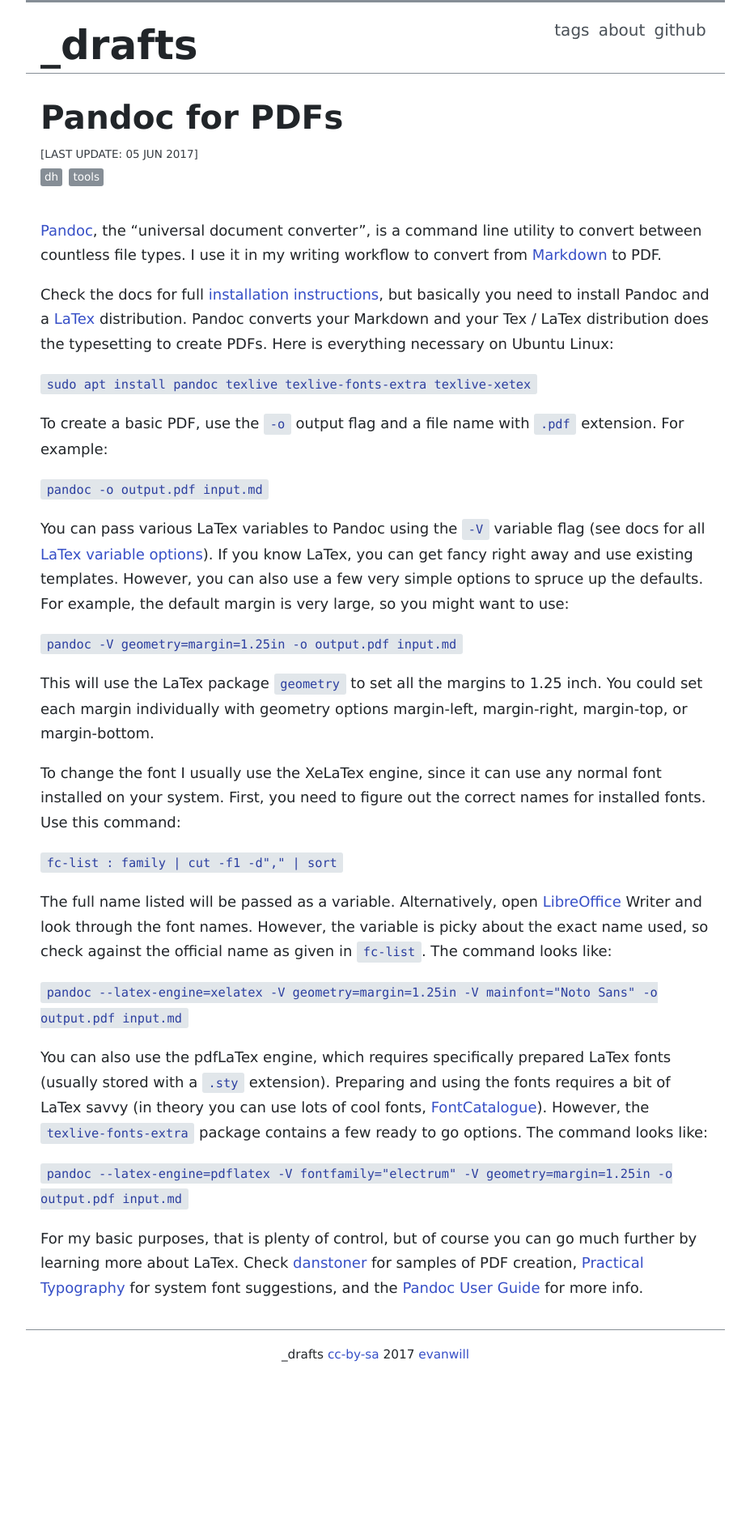
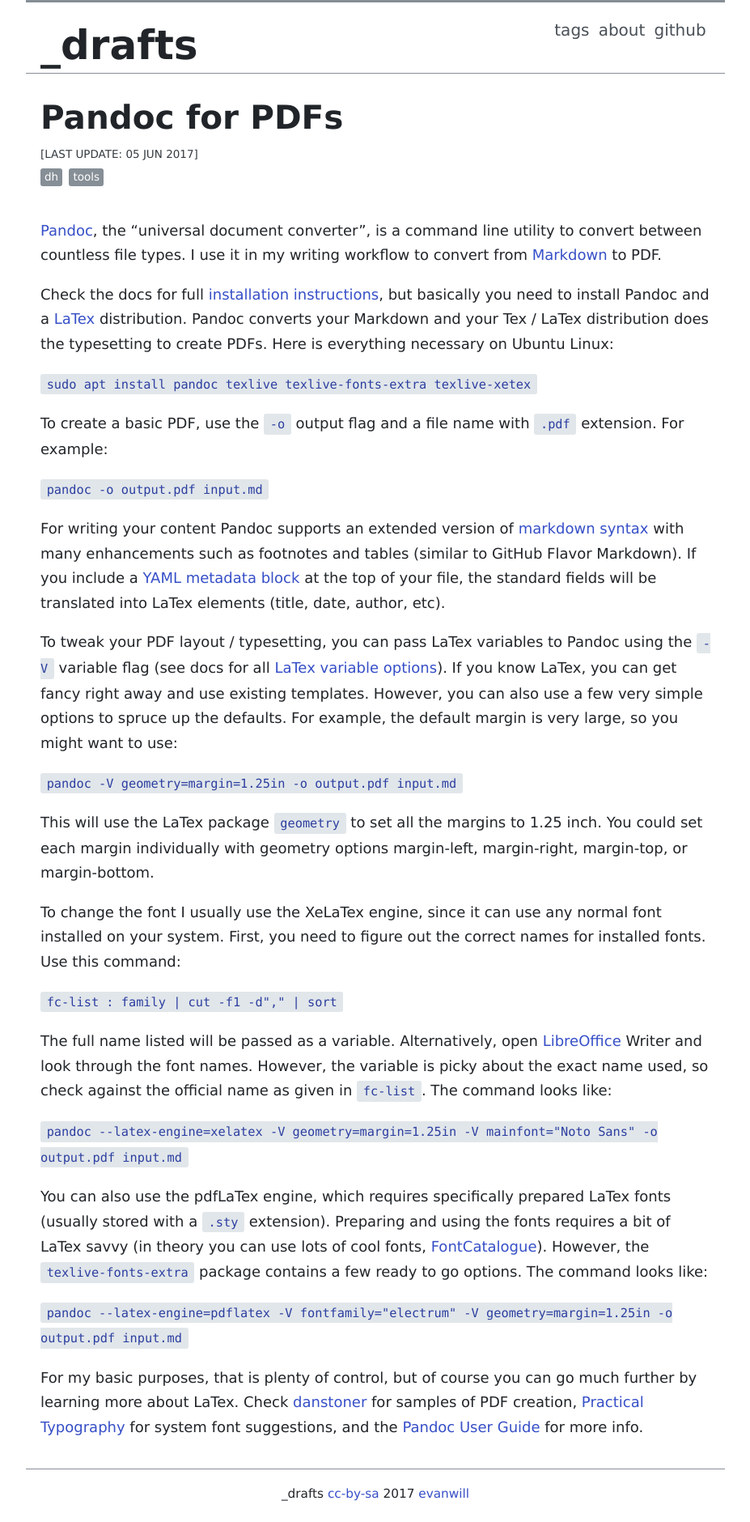
Before and after one commit to evanwill/_drafts, a Jekyll site: the page built from _notes/pandoc.md, in a window 1280 px wide. Shown: the whole page at 81% size, without its empty margins (176-1103 px from the left). Built offline with Jekyll 4.4.1, drawn with Linux system fonts in a browser that asks for light colours; before the commit the page ends 1708 px from its top, so only the background shows below that.

Commit message:
update pandoc

```diff
--- a/_notes/pandoc.md
+++ b/_notes/pandoc.md
@@ -19,7 +19,10 @@
 
 `pandoc -o output.pdf input.md`
 
-You can pass various LaTex variables to Pandoc using the `-V` variable flag (see docs for all [LaTex variable options](http://pandoc.org/MANUAL.html#variables-for-latex)).
+For writing your content Pandoc supports an extended version of [markdown syntax](http://pandoc.org/MANUAL.html#pandocs-markdown) with many enhancements such as footnotes and tables (similar to GitHub Flavor Markdown).
+If you include a [YAML metadata block](http://pandoc.org/MANUAL.html#extension-yaml_metadata_block) at the top of your file, the standard fields will be translated into LaTex elements (title, date, author, etc).
+
+To tweak your PDF layout / typesetting, you can pass LaTex variables to Pandoc using the `-V` variable flag (see docs for all [LaTex variable options](http://pandoc.org/MANUAL.html#variables-for-latex)).
 If you know LaTex, you can get fancy right away and use existing templates.
 However, you can also use a few very simple options to spruce up the defaults.
 For example, the default margin is very large, so you might want to use:
```
